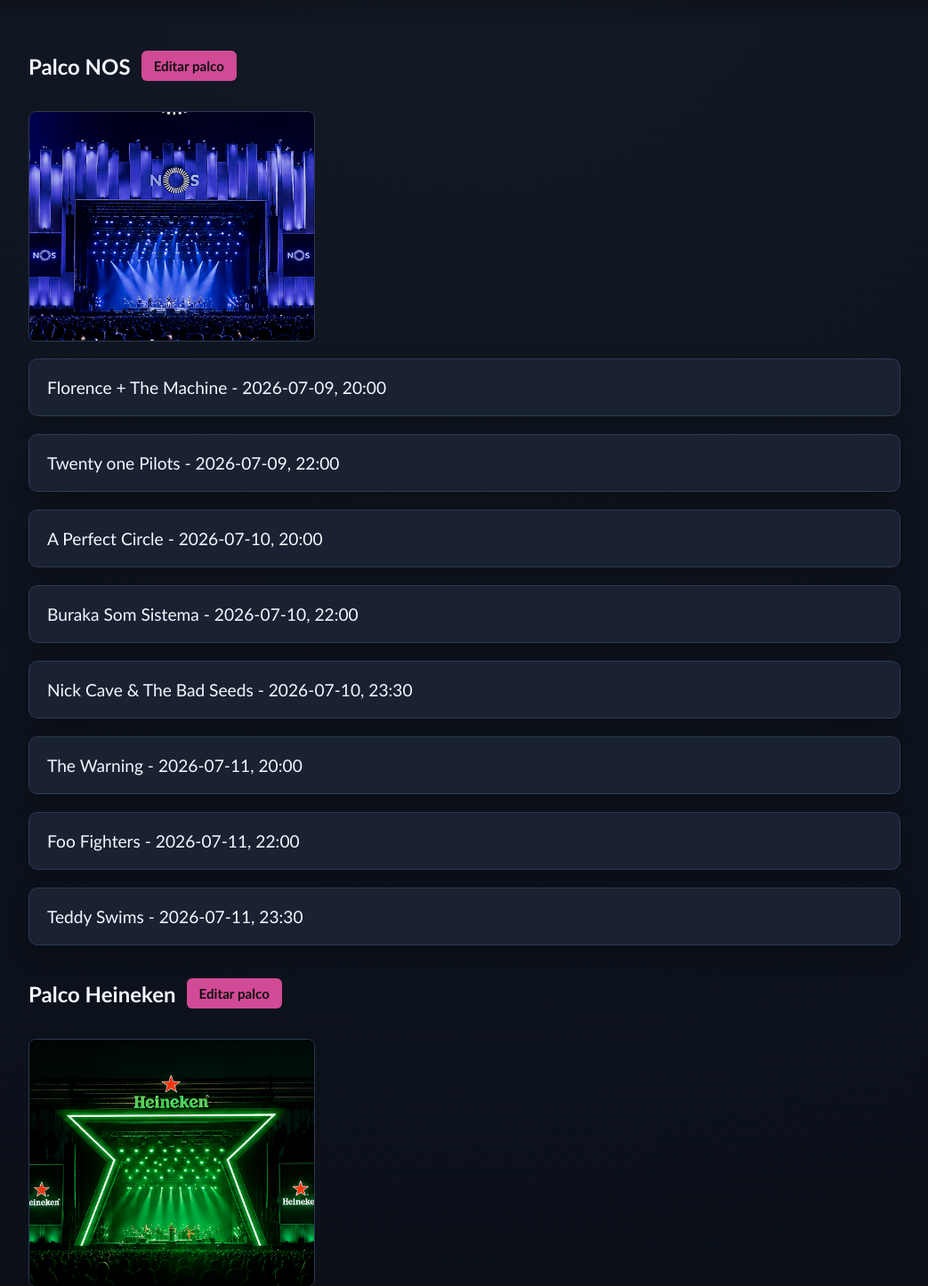
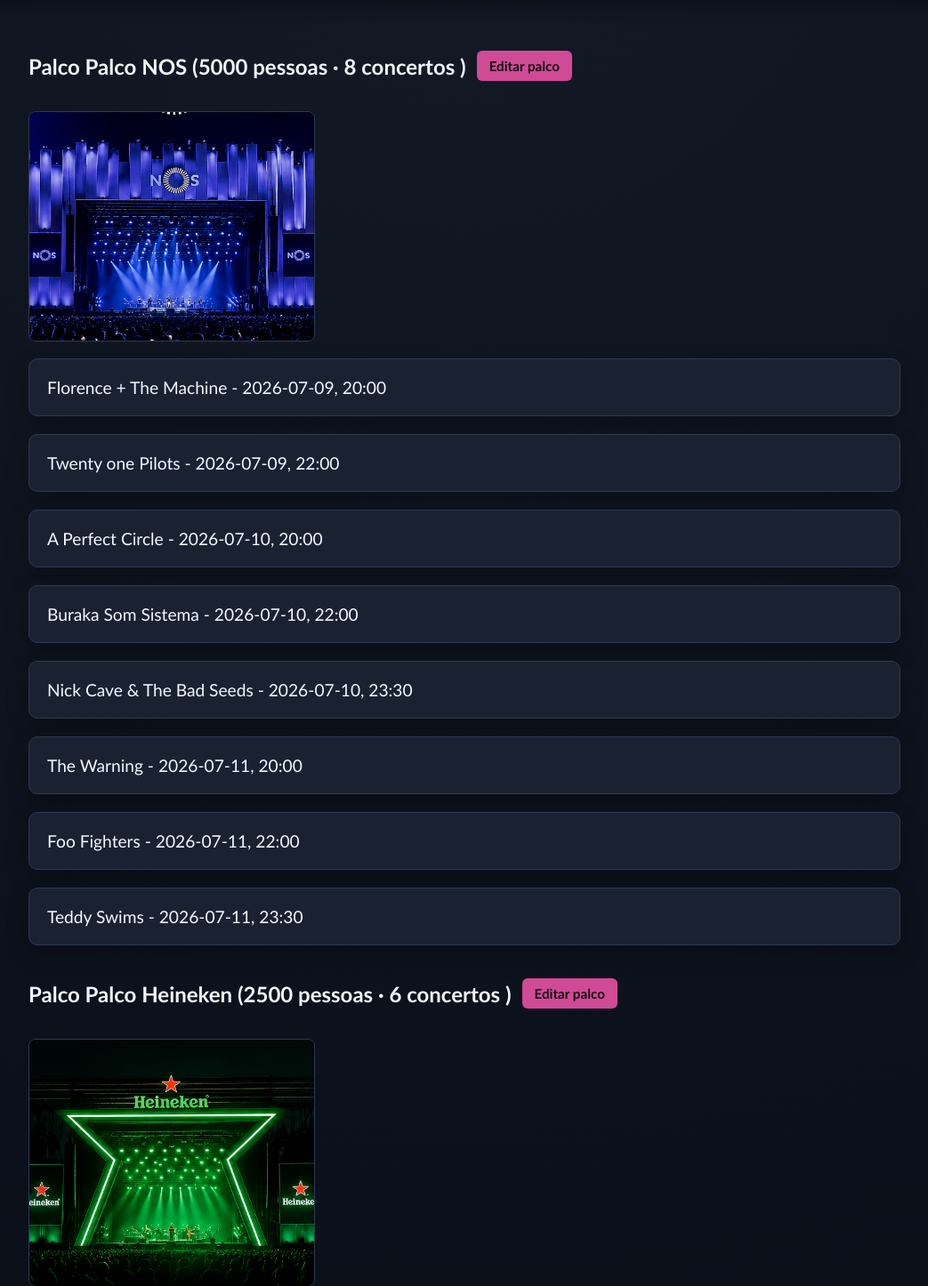
Before and after one commit to diego-nascimento-a22403352/festival-form-a22403352, a Django app: page /palcos/ in a window 1280 px wide. Shown: the part 190-1636 px from the top of the page at 89% size, without its empty margins (118-1161 px from the left). Run offline with Django 5.2, Linux system fonts and the light colour scheme; data comes from the database, SQL or seed files in the repository; both versions use the stored data as it was after the commit.

Commit message:
Trabalho Atualizado

```diff
--- a/festival/forms.py
+++ b/festival/forms.py
@@ -1,15 +1,13 @@
 from django import forms
-
 from .models import Concerto, Palco
-
 
 class ConcertoForm(forms.ModelForm):
     class Meta:
         model = Concerto
-        fields = ["hora"]
+        fields = "__all__"
 
 
 class PalcoForm(forms.ModelForm):
     class Meta:
         model = Palco
-        fields = ["nome", "capacidade", "imagem"]
+        fields = "__all__"
--- a/festival/models.py
+++ b/festival/models.py
@@ -10,18 +10,20 @@ class Palco(models.Model):
     nome = models.CharField(max_length=100)
     capacidade = models.PositiveIntegerField(default=0)
     imagem = models.ImageField(upload_to="palcos/", null=True, blank=True)
+    acessibilidade_mobilidade_reduzida = models.BooleanField(default=False)
 
     def __str__(self):
         return self.nome
-
 
 class Dia(models.Model):
     data = models.DateField()
     cor = models.CharField(max_length=20, default="#000000")
 
+    class Meta:
+        ordering = ['data']
+
     def __str__(self):
         return str(self.data)
-
 
 class Concerto(models.Model):
     banda = models.ForeignKey(Banda, on_delete=models.CASCADE, related_name="concertos")
--- a/festival/templates/festival/concerto.html
+++ b/festival/templates/festival/concerto.html
@@ -8,7 +8,11 @@
         <p><strong>Hora:</strong> {{ concerto.hora }}</p>
         <p><strong>Palco:</strong> {{ concerto.palco }}</p>
         <p><a href="{% url 'editar_concerto' concerto.id %}" class="btn">Editar este concerto</a></p>
+
+        <form action="{% url 'apagar_concerto' concerto.id %}" method="POST" style="display:inline;">
+            {% csrf_token %}
+            <button type="submit" class="btn">Apagar concerto</button>
+        </form>
     </article>
 
-
 {% endblock %}
--- a/festival/templates/festival/layout.html
+++ b/festival/templates/festival/layout.html
@@ -135,7 +135,7 @@
             <a href="{% url 'index' %}">Início</a>
             <a href="{% url 'dias' %}">Dias</a>
             <a href="{% url 'palcos' %}">Palcos</a>
-            <a href="">Criar concerto</a>
+            <a href="{% url 'criar_concerto' %}">Criar concerto</a>
         </nav>
     </header>
 
--- a/festival/templates/festival/palcos.html
+++ b/festival/templates/festival/palcos.html
@@ -2,11 +2,10 @@
 
 {% block content %}
 
-
 {% for palco in palcos %}
 <div style="display: flex; align-items: center; gap: 12px;">
-    <h2>{{ palco.nome }}</h2>
-    <a href="" class="btn">Editar palco</a>
+    <h2>Palco {{ palco.nome }} ({{ palco.capacidade }} pessoas &middot; {{ palco.concertos.count }} concertos {% if palco.acessibilidade_mobilidade_reduzida %}&middot; ♿{% endif %})</h2>
+    <a href="{% url 'editar_palco' palco.id %}" class="btn">Editar palco</a>
 </div>
 
     {% if palco.imagem %}
--- a/festival/urls.py
+++ b/festival/urls.py
@@ -5,6 +5,9 @@ urlpatterns = [
     path('', views.index_view, name='index'),
     path('dias/', views.dias_view, name='dias'),
     path('palcos/', views.palcos_view, name='palcos'),
+    path('palcos/<int:palco_id>/editar/', views.editar_palco_view, name='editar_palco'),
+    path('concertos/criar/', views.criar_concerto_view, name='criar_concerto'),
     path('concertos/<int:concerto_id>/', views.concerto_view, name='concerto'),
     path('concertos/<int:concerto_id>/editar/', views.editar_concerto_view, name='editar_concerto'),
+    path('concertos/<int:concerto_id>/apagar/', views.apagar_concerto_view, name='apagar_concerto'),
 ]
--- a/festival/views.py
+++ b/festival/views.py
@@ -1,34 +1,34 @@
 from django.shortcuts import get_object_or_404, redirect, render
 from .models import Dia, Palco, Concerto
 from .forms import ConcertoForm, PalcoForm
-
 
 def index_view(request):
     return render(request, 'festival/index.html')
 
 def dias_view(request):
     dias = Dia.objects.all()
-
     context = {'dias': dias}
-
     return render(request, 'festival/dias.html', context)
-
 
 def palcos_view(request):
     palcos = Palco.objects.all()
-
     context = {'palcos': palcos}
-
     return render(request, 'festival/palcos.html', context)
-
 
 def concerto_view(request, concerto_id):
     concerto = Concerto.objects.get(id=concerto_id)
-
     context = {'concerto': concerto}
-
     return render(request, 'festival/concerto.html', context)
 
+def criar_concerto_view(request):
+    if request.method == 'POST':
+        form = ConcertoForm(request.POST)
+        if form.is_valid():
+            form.save()
+            return redirect('dias')
+    else:
+        form = ConcertoForm()
+    return render(request, 'festival/criar_concerto.html', {'form': form})
 
 def editar_concerto_view(request, concerto_id):
     concerto = get_object_or_404(Concerto, id=concerto_id)
@@ -45,5 +45,28 @@ def editar_concerto_view(request, concerto_id):
         'concerto': concerto,
         'form': form,
     }
+    return render(request, 'festival/editar_concerto.html', context)
 
-    return render(request, 'festival/editar_concerto.html', context)
+def apagar_concerto_view(request, concerto_id):
+    concerto = get_object_or_404(Concerto, id=concerto_id)
+    if request.method == 'POST':
+        concerto.delete()
+        return redirect('dias')
+    return redirect('concerto', concerto_id=concerto.id)
+
+def editar_palco_view(request, palco_id):
+    palco = get_object_or_404(Palco, id=palco_id)
+
+    if request.method == 'POST':
+        form = PalcoForm(request.POST, request.FILES, instance=palco)
+        if form.is_valid():
+            form.save()
+            return redirect('palcos')
+    else:
+        form = PalcoForm(instance=palco)
+
+    context = {
+        'palco': palco,
+        'form': form,
+    }
+    return render(request, 'festival/editar_palco.html', context)
```
Also changed, not shown: festival/templates/festival/criar_concerto.html (added, +12 -0 lines), db.sqlite3, festival/migrations/0011_alter_dia_options_and_more.py (added).
